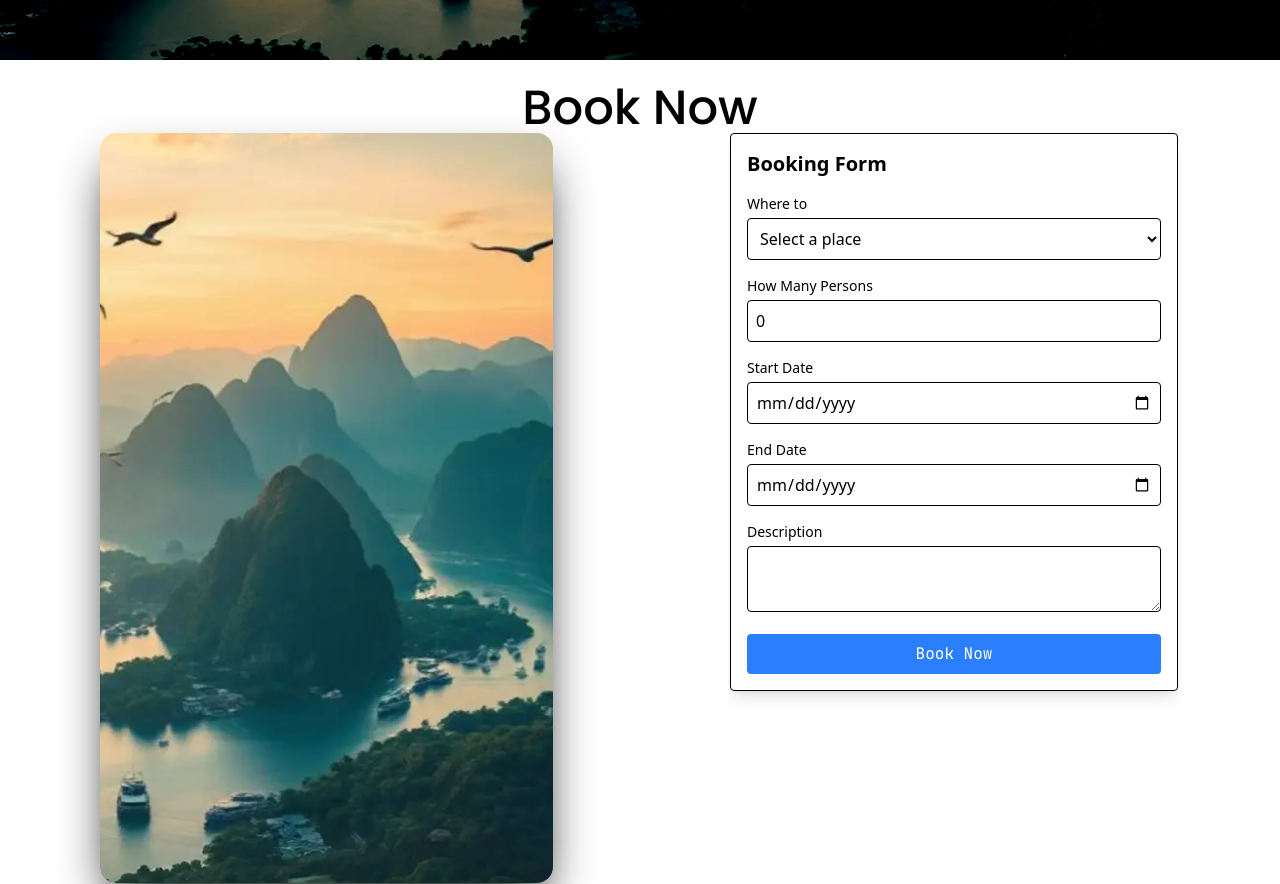
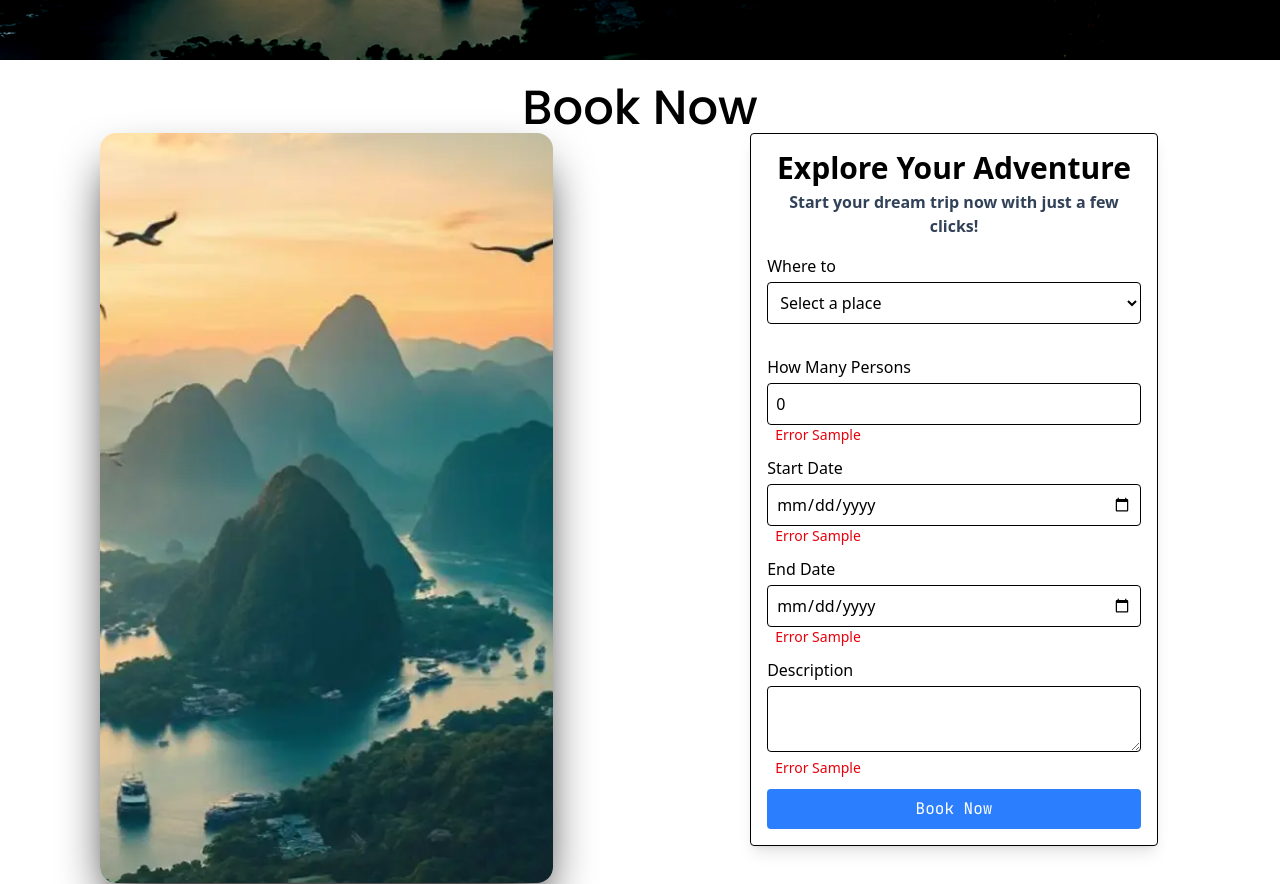
Before and after one commit to aktech27/jain-online-fe-project, a React (Vite) app: page / in a window 1280 px wide. Shown: the part 740-1624 px from the top of the page. Built offline with nearby package versions, Linux system fonts and the light colour scheme.

Commit message:
[WIP]Form Error handling

```diff
--- a/src/components/BookNow/BookNowForm.tsx
+++ b/src/components/BookNow/BookNowForm.tsx
@@ -1,8 +1,8 @@
-import { useState } from 'react';
-import { BookNowFormItems, BookNowFormKeys } from '../../types';
+import React, { useState } from 'react';
+import { BookNowFormErrors, BookNowFormItems, BookNowFormKeys } from '../../types';
 
 const BookNowForm = () => {
-  const places = ['New York', 'Los Angeles', 'Chicago', 'Houston', 'Phoenix'];
+  const places = ['India', 'United States', 'France', 'Germany', 'Dubai'];
   const defaultFormState: BookNowFormItems = {
     destination: '',
     personCount: 0,
@@ -10,8 +10,16 @@ const BookNowForm = () => {
     endDate: '',
     description: '',
   };
+  const defaultFormErrors: BookNowFormErrors = {
+    destination: '',
+    personCount: 'Error Sample',
+    startDate: 'Error Sample',
+    endDate: 'Error Sample',
+    description: 'Error Sample',
+  };
 
   const [formState, setFormState] = useState<BookNowFormItems>(defaultFormState);
+  const [formErrors, setFormErrors] = useState<BookNowFormErrors>(defaultFormErrors);
 
   const handleChange = (field: BookNowFormKeys, value: string | number) => {
     setFormState((prev) => ({
@@ -20,34 +28,41 @@ const BookNowForm = () => {
     }));
   };
 
-  const handleSubmit = () => {
+  const handleSubmit = (e: React.FormEvent<HTMLFormElement>) => {
+    e.preventDefault();
     console.log(formState);
     setFormState(defaultFormState);
+    setFormErrors(defaultFormErrors);
   };
 
   return (
-    <div className="max-w-md mx-auto p-4 border rounded shadow-lg">
-      <h2 className="text-xl font-bold mb-4">Booking Form</h2>
+    <div className="w-[90%] mx-auto p-4 border rounded shadow-lg">
+      <h5 className="text-3xl font-bold mb-1 text-center">Explore Your Adventure</h5>
+      <h6 className="text-3md font-semibold text-center text-slate-700 mb-4">Start your dream trip now with just a few clicks!</h6>
       <form onSubmit={handleSubmit}>
         <div className="mb-4">
-          <label className="block text-sm font-medium mb-1">Where to</label>
+          <label className="block text-2sm font-medium mb-1">Where to</label>
           <select value={formState.destination} onChange={(e) => handleChange('destination', e.target.value)} className="w-full border rounded p-2">
-            <option value="">Select a place</option>
+            <option value="" disabled hidden>
+              Select a place
+            </option>
             {places.map((place) => (
               <option key={place} value={place}>
                 {place}
               </option>
             ))}
           </select>
+          <div className="text-sm ml-2 text-red-600 h-[15px]">{formErrors.destination}</div>
         </div>
 
         <div className="mb-4">
-          <label className="block text-sm font-medium mb-1">How Many Persons</label>
+          <label className="block text-2sm font-medium mb-1">How Many Persons</label>
           <input type="number" value={formState.personCount} onChange={(e) => handleChange('personCount', e.target.value)} className="w-full border rounded p-2" min="1" required />
+          <div className="text-sm ml-2 text-red-600 h-[15px]">{formErrors.personCount}</div>
         </div>
 
         <div className="mb-4">
-          <label className="block text-sm font-medium mb-1">Start Date</label>
+          <label className="block text-2sm font-medium mb-1">Start Date</label>
           <input
             type="date"
             value={formState.startDate}
@@ -56,10 +71,11 @@ const BookNowForm = () => {
             min={new Date().toISOString().split('T')[0]} // Set minimum to today
             required
           />
+          <div className="text-sm ml-2 text-red-600 h-[15px]">{formErrors.startDate}</div>
         </div>
 
         <div className="mb-4">
-          <label className="block text-sm font-medium mb-1">End Date</label>
+          <label className="block text-2sm font-medium mb-1">End Date</label>
           <input
             type="date"
             value={formState.endDate}
@@ -68,11 +84,13 @@ const BookNowForm = () => {
             min={formState.startDate ?? new Date().toISOString().split('T')[0]} // Set minimum to start date
             required
           />
+          <div className="text-sm ml-2 text-red-600 h-[15px]">{formErrors.endDate}</div>
         </div>
 
         <div className="mb-4">
-          <label className="block text-sm font-medium mb-1">Description</label>
+          <label className="block text-2sm font-medium mb-1">Description</label>
           <textarea value={formState.description} onChange={(e) => handleChange('description', e.target.value)} className="w-full border rounded p-2" minLength={50} maxLength={500} required />
+          <div className="text-sm ml-2 text-red-600 h-[15px]">{formErrors.description}</div>
         </div>
 
         <button type="submit" className="w-full bg-blue-500 text-white rounded p-2 hover:bg-blue-600">
--- a/src/types/index.ts
+++ b/src/types/index.ts
@@ -5,7 +5,7 @@ export interface NavbarItems {
   subNavItems?: NavbarItems[];
 }
 
-export interface BookNowFormItems{
+export interface BookNowFormItems {
   destination: string;
   personCount: number;
   startDate: string;
@@ -14,3 +14,5 @@ export interface BookNowFormItems{
 }
 
 export type BookNowFormKeys = keyof BookNowFormItems;
+
+export type BookNowFormErrors = Omit<BookNowFormItems, 'personCount'> & { personCount: string };
```
